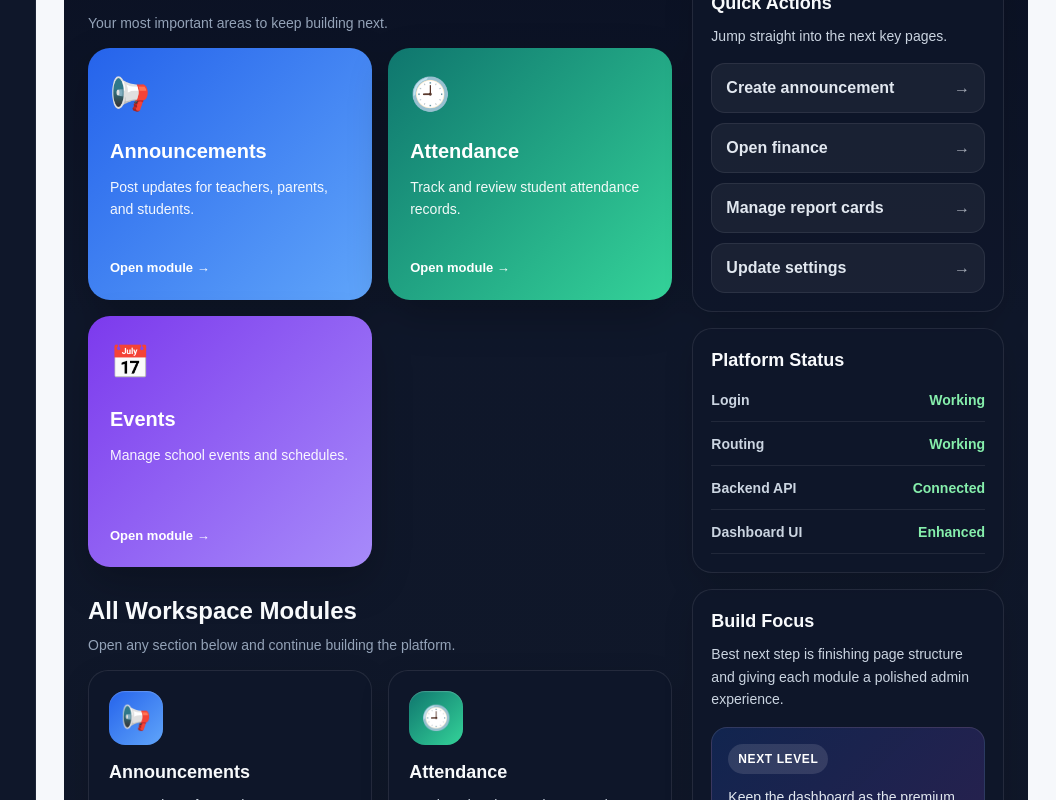
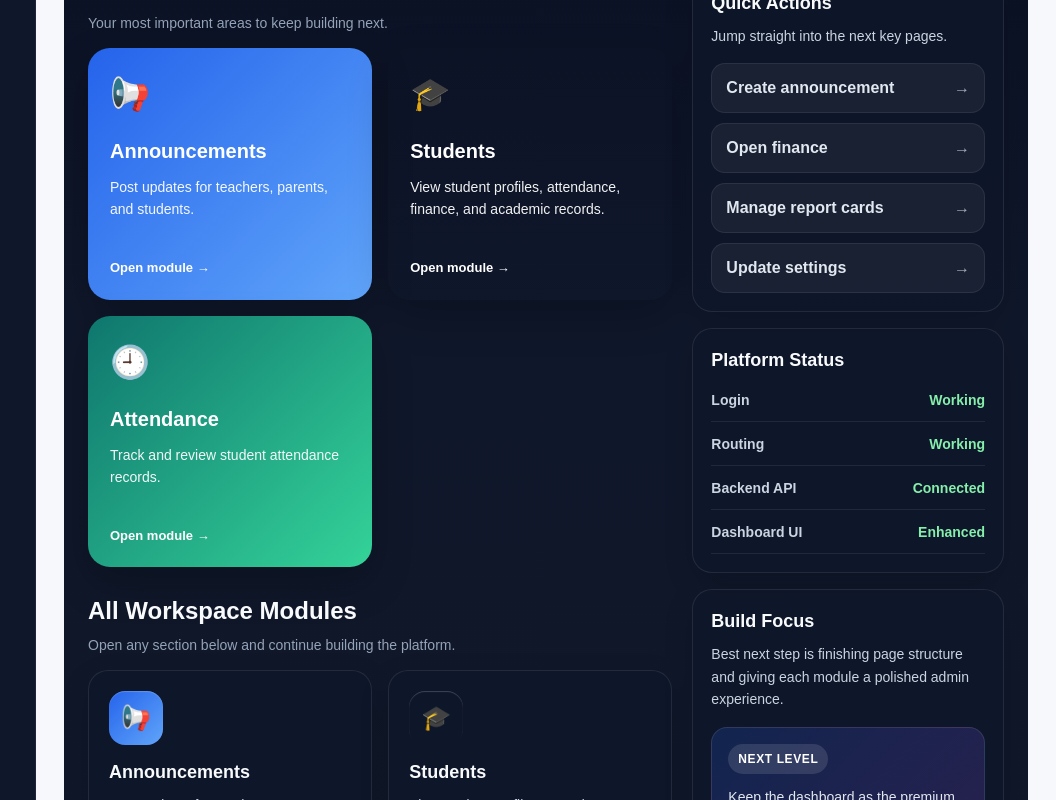
Before and after one commit to AKNLB/school-platform, a Next.js app in the folder frontend/: page /dashboard in a window 1280 px wide. Shown: the part 940-1740 px from the top of the page, without its empty margins (224-1280 px from the left). Built offline with nearby package versions, Linux system fonts and the light colour scheme; no server answers.

Commit message:
Build students command center page

```diff
--- a/frontend/src/app/dashboard/page.tsx
+++ b/frontend/src/app/dashboard/page.tsx
@@ -11,6 +11,12 @@ const modules = [
     desc: "Post updates for teachers, parents, and students.",
     icon: "📢",
     accent: "linear-gradient(135deg, #2563eb, #60a5fa)",
+  },
+  {
+    title: "Students",
+    href: "/dashboard/students",
+    desc: "View student profiles, attendance, finance, and academic records.",
+    icon: "🎓",
   },
   {
     title: "Attendance",
```
